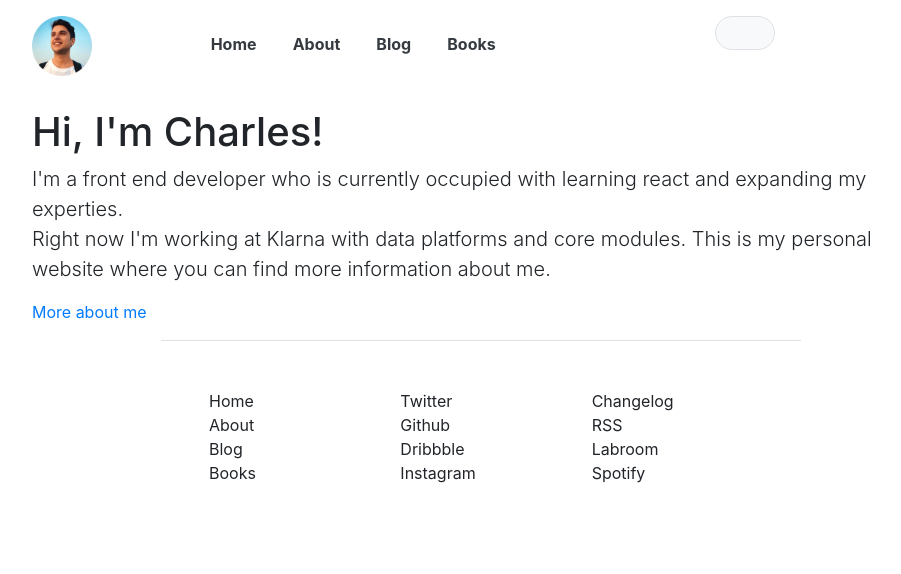
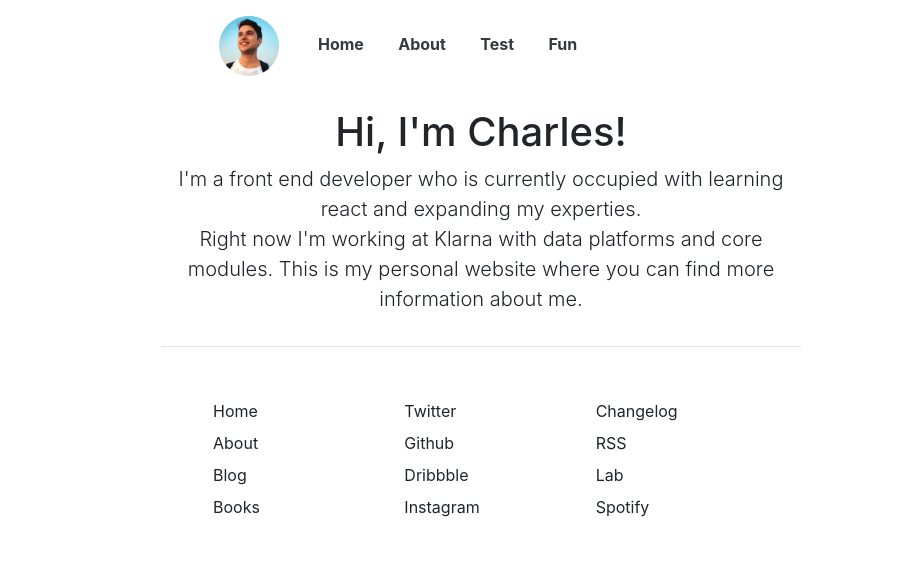
Before and after one commit to fu4303/portfolio-basic, a plain HTML site: page index.html in a window 1280 px wide. Shown: the whole page, without its empty margins (159-1060 px from the left). Drawn offline with nearby package versions, Linux system fonts and the light colour scheme.

Commit message:
Updated website

```diff
--- a/index.html
+++ b/index.html
@@ -14,14 +14,14 @@
   </head>
   <body>
     <div class="container w-75">
-        <div class="row p-3">
+        <div class="row p-3 d-flex justify-content-center">
 
-            <div class="col-lg-2">
+            <div class="">
                 <img src="/images/avatar.png" width="60px" alt="">
             </div>
 
-            <div class="col-lg-4 col-md-6">
-                <nav class="navbar">
+            <div class="col-lg-6">
+                <nav class="navbar text-right">
                     <div class="navbar-expand font-weight-bold">
                         <ul id="navbarMenu" class="navbar-nav">
                             <li class="nav-item">
@@ -31,27 +31,28 @@
                                 <a href="#" class="nav-link text-dark">About</a>
                             </li>
                             <li class="nav-item offset-1">
-                                <a href="#" class="nav-link text-dark">Blog</a>
+                                <a href="#" class="nav-link text-dark">Test</a>
                             </li>
                             <li class="nav-item offset-1">
-                                <a href="#" class="nav-link text-dark">Books</a>
+                                <a href="#" class="nav-link text-dark">Fun</a>
                             </li>
                         </ul>
                     </div>
                 </nav>
             </div>
-            <div class="col-lg-4 col-md-4">
+           <!-- <div class="col-lg-4 col-md-4">
                 <button class="float-right toggle-switch border bg-light"></button>
+            </div>-->
         </div>
     </div>
-        <div class="p-3">
+
+    <div class="container w-50 p-3 text-center">
         <h1>Hi, I'm Charles!</h1>
         <p class="lead">
             I'm a front end developer who is currently occupied with learning react and expanding my experties.<br>
             Right now I'm working at Klarna with data platforms and core modules. This is my personal website where you can find more information about me.
         </p>
-            <a href="#" class="button">More about me</a>
-        </div>
+        <!-- <a href="#" class="button">More about me</a> -->
     </div>
 
     <div class="container w-50 border-top p-5">
@@ -59,30 +60,30 @@
             <div class="col-4">
                 <nav class=navbar">
                     <ul class="navbar-nav">
-                        <li>Home</li>
-                        <li>About</li>
-                        <li>Blog</li>
-                        <li>Books</li>
+                        <li class="p-1">Home</li>
+                        <li class="p-1">About</li>
+                        <li class="p-1">Blog</li>
+                        <li class="p-1">Books</li>
                     </ul>
                 </nav>
             </div>
             <div class="col-4">
                 <nav>
                     <ul class="navbar-nav">
-                        <li>Twitter</li>
-                        <li>Github</li>
-                        <li>Dribbble</li>
-                        <li>Instagram</li>
+                        <li class="p-1">Twitter</li>
+                        <li class="p-1">Github</li>
+                        <li class="p-1">Dribbble</li>
+                        <li class="p-1">Instagram</li>
                     </ul>
                 </nav>
             </div>
             <div class="col-4">
                 <nav>
                     <ul class="navbar-nav">
-                        <li>Changelog</li>
-                        <li>RSS</li>
-                        <li>Labroom</li>
-                        <li>Spotify</li>
+                        <li class="p-1">Changelog</li>
+                        <li class="p-1">RSS</li>
+                        <li class="p-1">Lab</li>
+                        <li class="p-1">Spotify</li>
                     </ul>
                 </nav>
             </div>
```
Also changed, not shown: 1 other file. Lines whose indentation alone changed are shown as unchanged.
